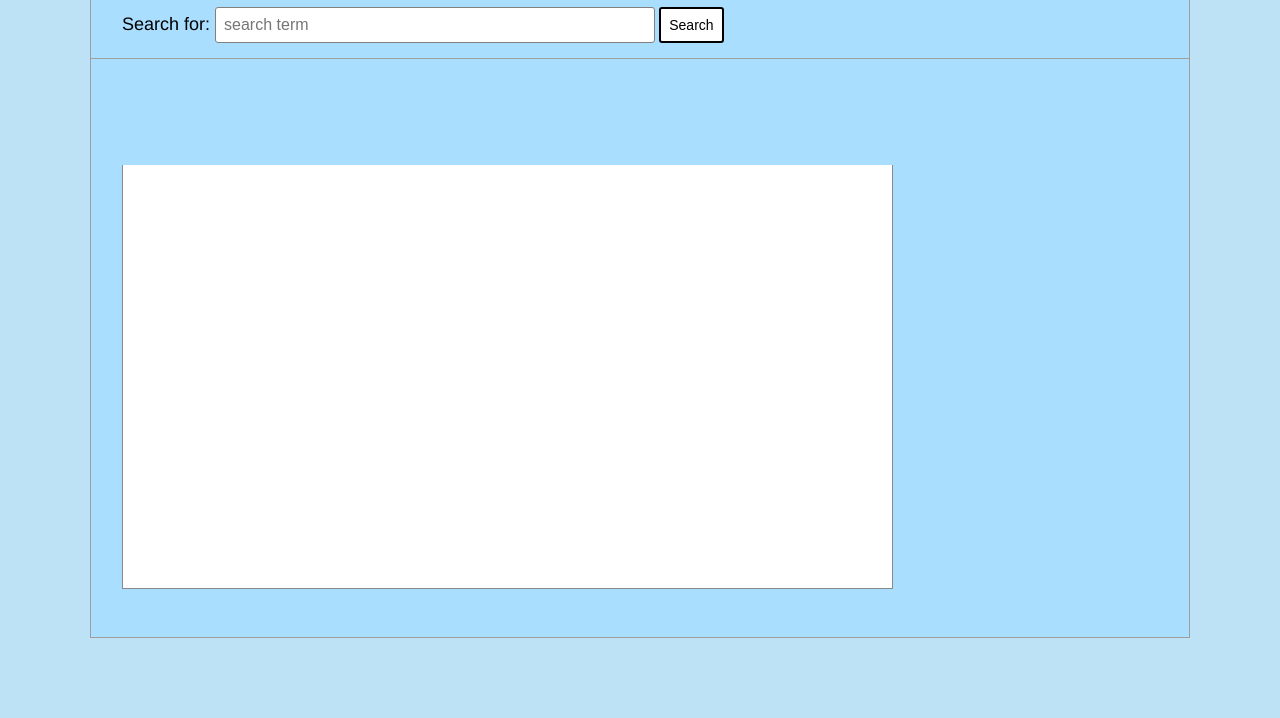
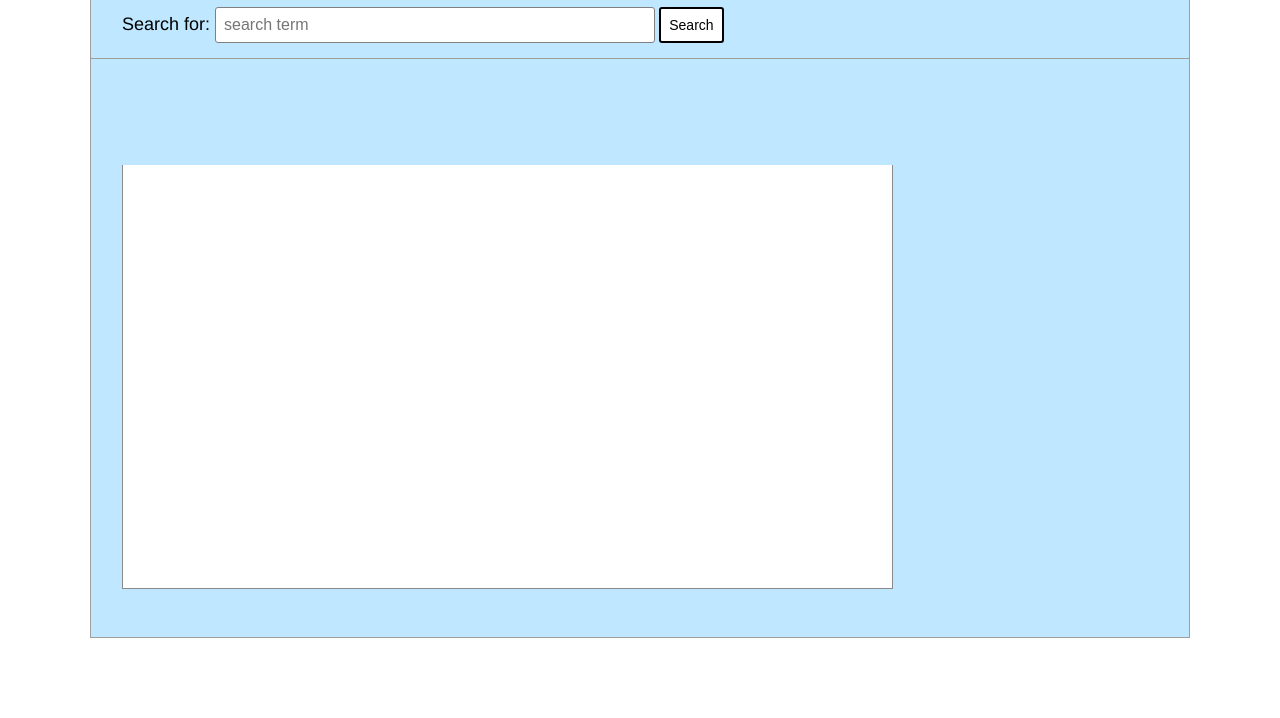
Before and after one commit to jmpainter/thinkful-tube, a plain HTML site: page index.html in a window 1280 px wide. Shown: the part 82-800 px from the top of the page. Drawn offline with nearby package versions, Linux system fonts and the light colour scheme.

Commit message:
color change

```diff
--- a/css/main.css
+++ b/css/main.css
@@ -4,12 +4,11 @@ body * {
 body {
   font-family: 'Arimo', sans-serif;
   height: 100%;
-  background-color:#bde1f5;
 }
 .container {
   max-width: 1100px;
   margin: auto;
-  background-color:#a9deff;
+  background-color:#bfe7ff;
   border: 1px solid #9e9e9e;
   padding-bottom: 40px;
   height: 100%;
```
